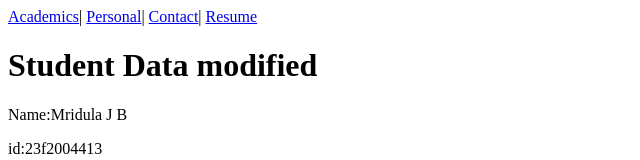
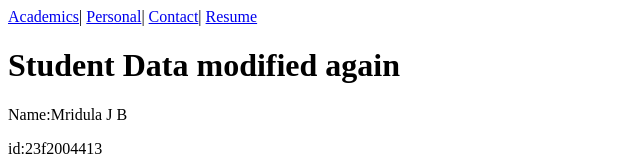
Before and after one commit to mridu1a/mad1w2, a plain HTML site: page indexx.html in a window 1280 px wide. Shown: the top 160 px of the page, without its empty margins (0-640 px from the left). Drawn offline with Linux system fonts and the light colour scheme.

Commit message:
uptated again

```diff
--- a/indexx.html
+++ b/indexx.html
@@ -7,7 +7,8 @@
     <a href="file:///C:/Users/mridu/OneDrive/Desktop/mad1/mad1w2/contact.html">Contact</a>|
     <a href="file:///C:/Users/mridu/OneDrive/Desktop/mad1/mad1w2/resume.html">Resume</a>
         </div>
-    <div><h1>Student Data modified</h1>
+    <div><h1>Student Data modified again
+</h1>
        <p>Name:Mridula  J B</p>
         <p>id:23f2004413</p>
         <p>Self intro:My name is mridula.Ilove listening to music and watching films.</p>
```
